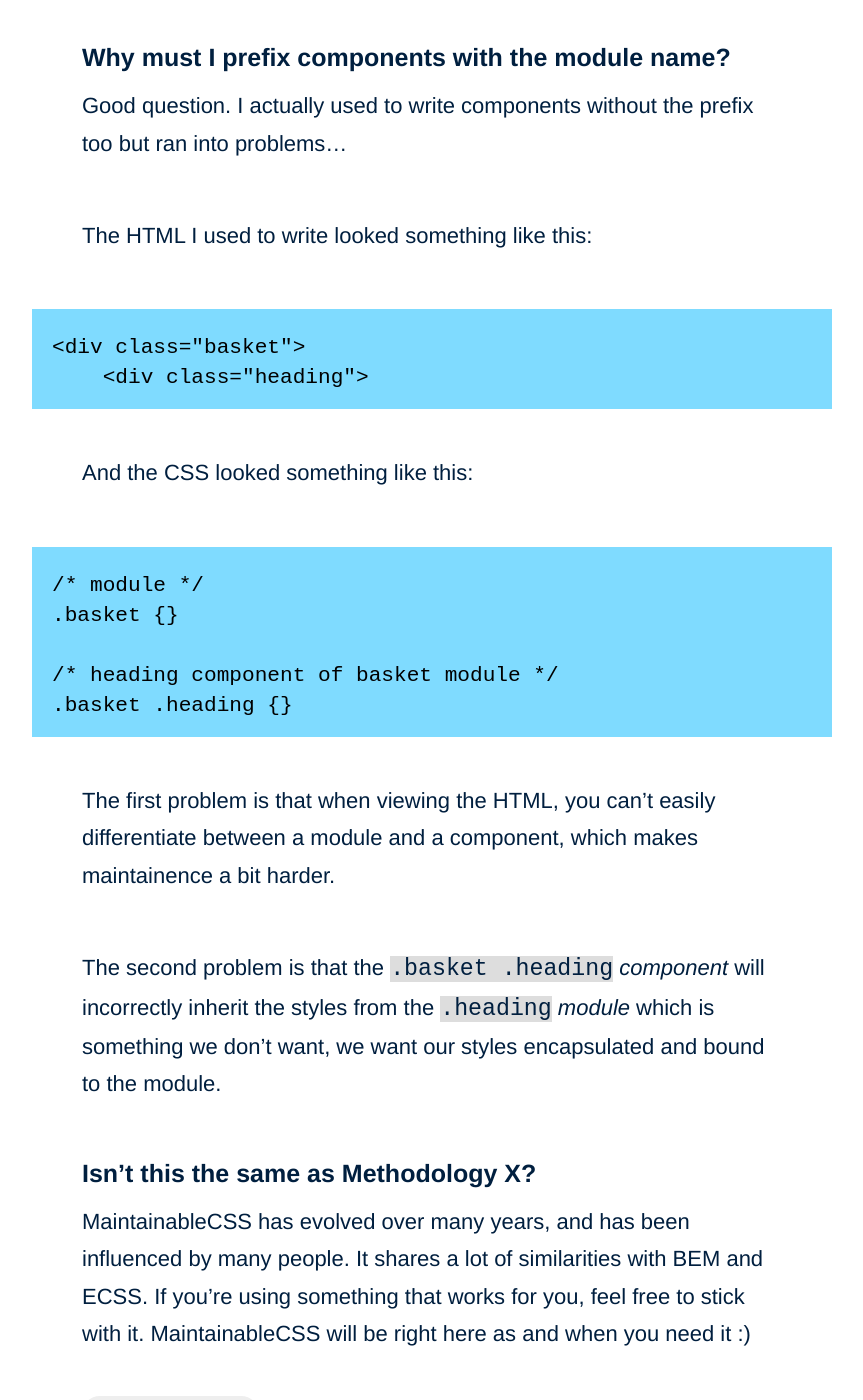
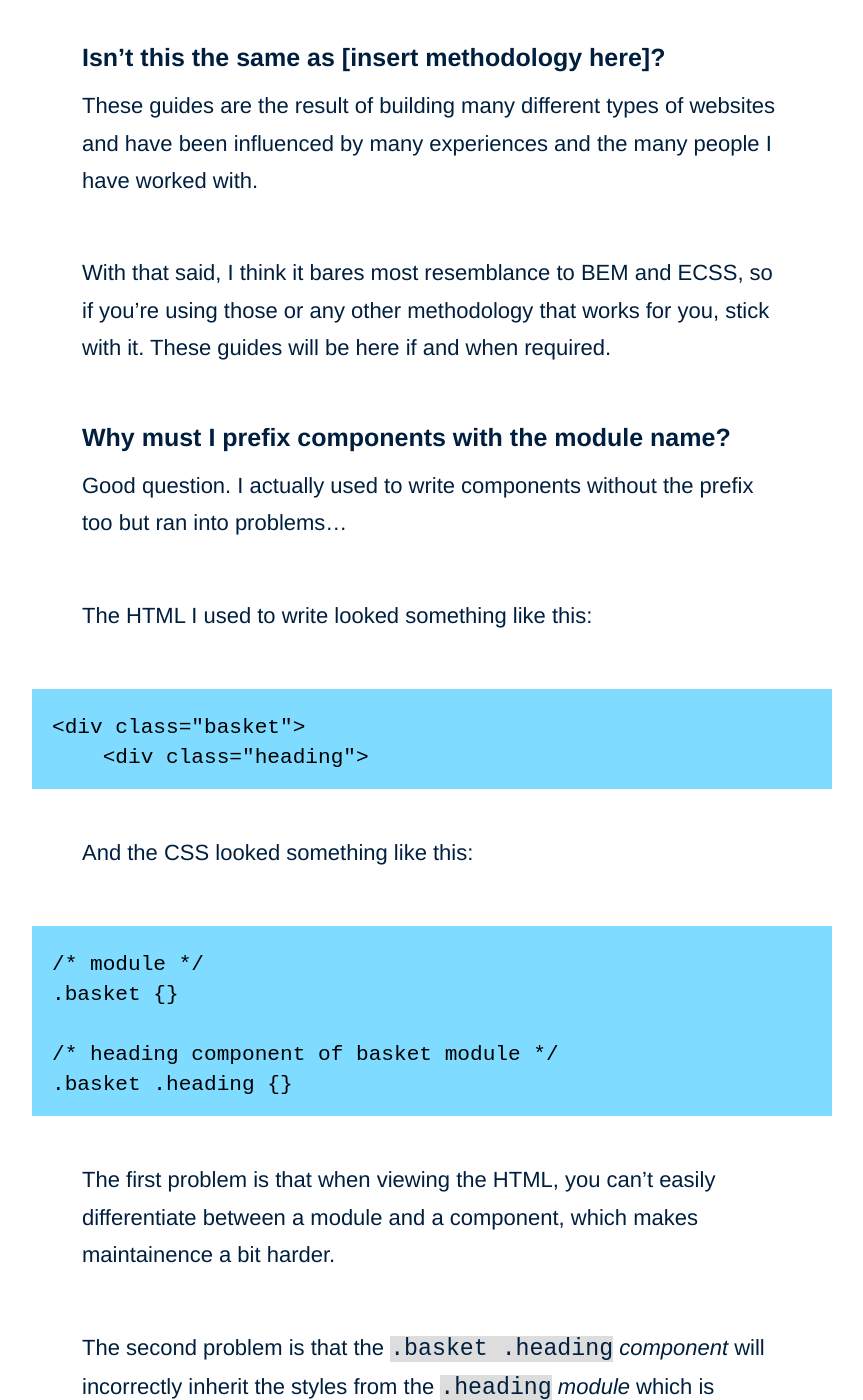
Before and after one commit to adamsilver/maintainablecss.com-jekyll, a Jekyll site: the page built from _chapters/11-faqs.md, in a window 1280 px wide and 1400 px high, scrolled down 742 px. Shown: the whole window, without its empty margins (208-1071 px from the left). Built offline with Jekyll 4.4.1, drawn with Linux system fonts in a browser that asks for light colours.

Commit message:
Updated faq

```diff
--- a/_chapters/11-faqs.md
+++ b/_chapters/11-faqs.md
@@ -15,6 +15,12 @@ MaintainableCSS is an approach that works well when building long-lived, bespoke
 ## What if I don't want to use it?
 
 If you don't like it, feel free not to use it, or take the bits and pieces that you do like&mdash;please tell me though what didn't work and why, as i'd love to know more so that we can learn together.
+
+## Isn't this the same as [insert methodology here]?
+
+These guides are the result of building many different types of websites and have been influenced by many experiences and the many people I have worked with.
+
+With that said, I think it bares most resemblance to BEM and ECSS, so if you're using those or any other methodology that works for you, stick with it. These guides will be here if and when required.
 
 ## Why must I prefix components with the module name?
 
@@ -62,7 +68,3 @@ Or you can just have a button as a module:
 	}
 
 There is nothing wrong with having a module within a module. You just have to be careful with the latter approach, because once you edit a style it propagates everywhere, and this can be problematic due to unexpected regression.-->
-
-## Isn't this the same as Methodology X?
-
-MaintainableCSS has evolved over many years, and has been influenced by many people. It shares a lot of similarities with BEM and ECSS. If you're using something that works for you, feel free to stick with it. MaintainableCSS will be right here as and when you need it :)
```
